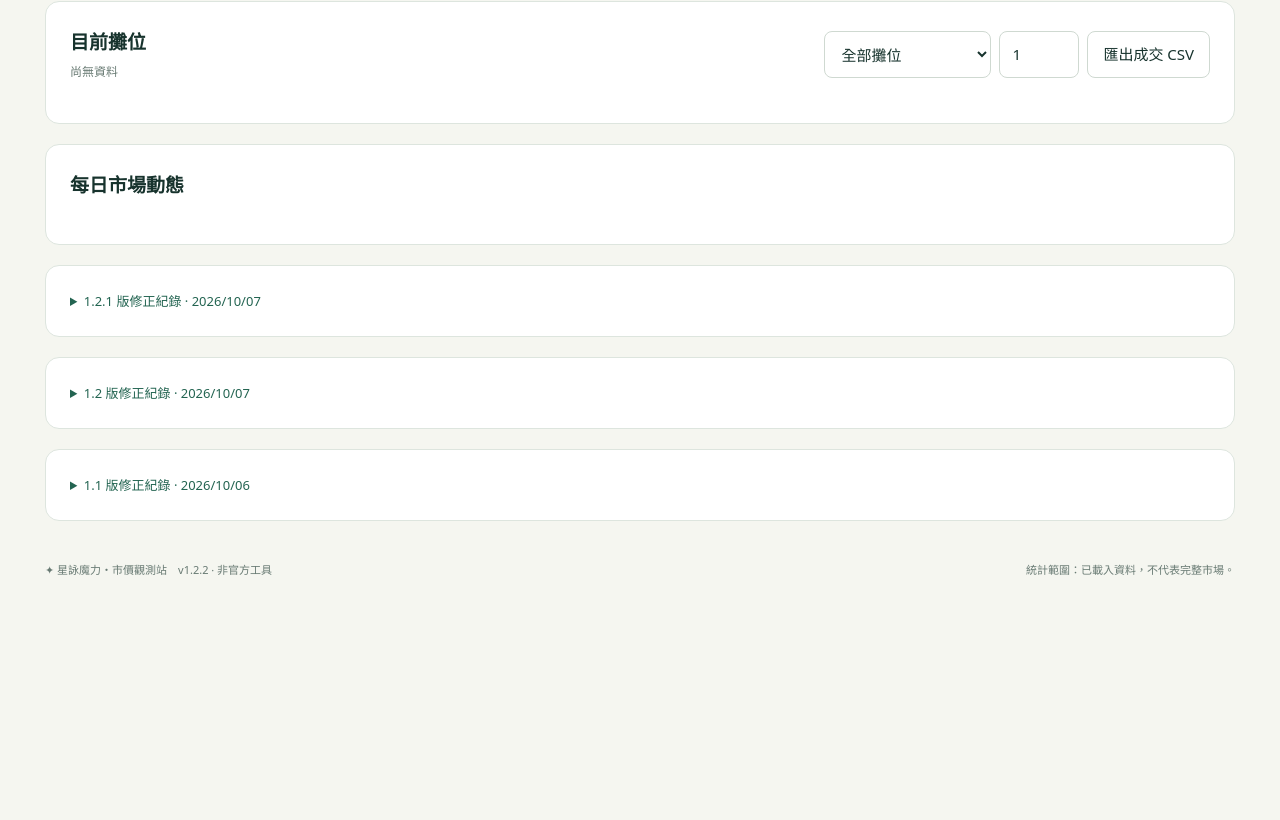
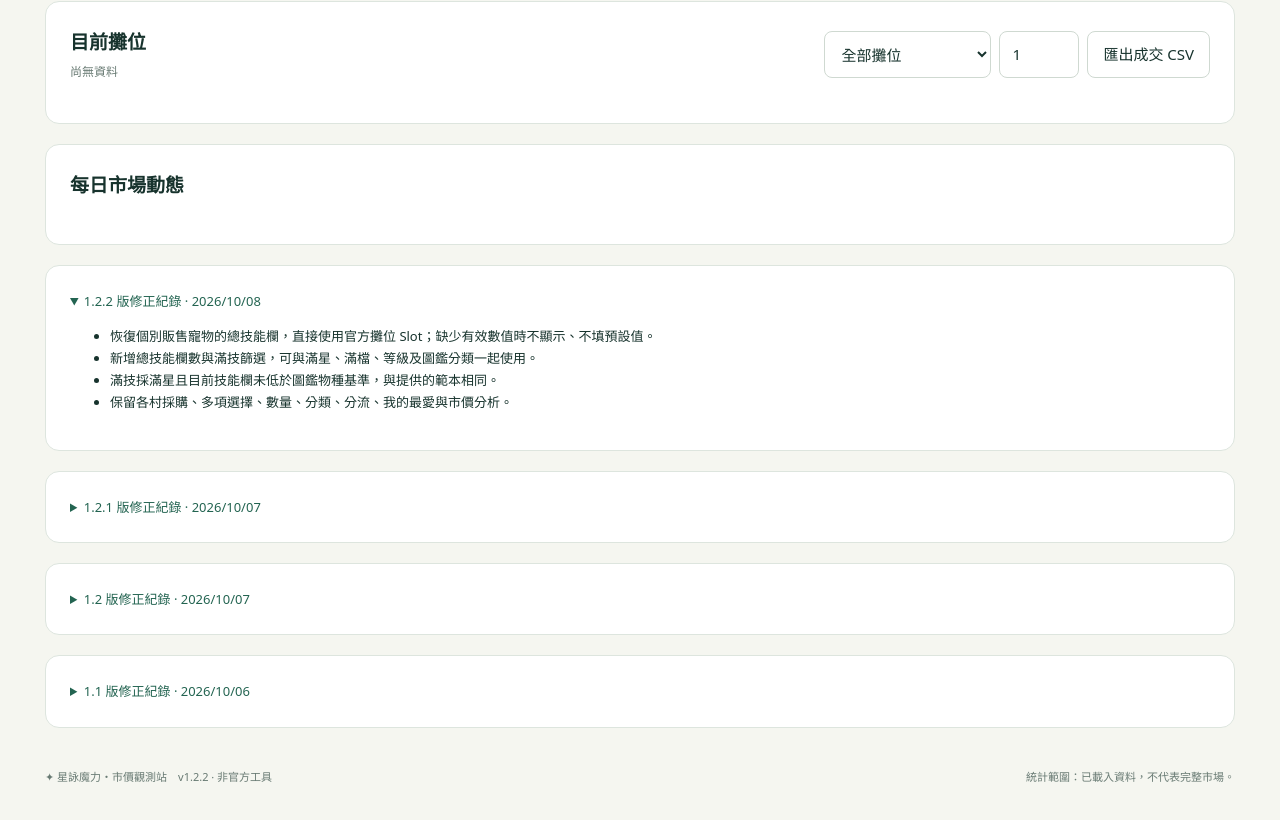
Before and after one commit to eu0627-glitch/starcg-market-live, a website: page worker/page.html in a window 1280 px wide. Shown: the part 1724-2544 px from the top of the page. Before the commit the page ends 2364 px from the top, so only its background shows below. Drawn offline with Linux system fonts and the light colour scheme.

Commit message:
Show v1.2.2 skill-slot release notes on the public page

```diff
--- a/worker/page.html
+++ b/worker/page.html
@@ -42,7 +42,7 @@
 <p class="hint">攤位查詢時間會顯示在結果旁；需要最新資料時，重新按「搜尋全部商品並規劃路線」。</p></div></section>
 <section id="data" class="panel" hidden><div class="card"><h2>手動匯入與備份</h2><p class="muted">匯入自己保存的掛價或成交紀錄，用於查詢與價格統計。此功能不會連接攤主帳號，也不會自動追蹤商品售出。資料保存在目前瀏覽器，不同裝置不會自動同步，可匯出備份再匯入。</p><div id="datacount" class="notice ok"></div><div class="tools"><button id="backup">下載 JSON 備份</button><button id="importfile">匯入 JSON／CSV</button><input id="file" type="file" accept=".json,.csv" hidden><button id="cleardata" class="danger">清除本機資料</button></div>
 <details open><summary>匯入格式與欄位</summary><p class="hint">每筆資料的 price 是每件單價、quantity 是件數。CSV 使用下列英文欄名；JSON 使用相同欄位的物件陣列。status 分別填 sold（已成交）或 listing（販售中）。</p><code>name,variant,type,currency,price,quantity,server,date,status,stall,coords</code><p class="hint">type 填 item 或 pet；currency 填魔幣或魔晶；server 填 S1、S2 或 S3。成交 date 必填含時區的時間，例如 2026-10-05T20:00:00+08:00。寵物能力與特殊規格填 variant；官方同名成交不提供相同能力價格比較；無規格填空白。每筆價格與數量需大於零。</p><textarea id="paste" class="importarea" aria-label="貼上匯入資料" placeholder="在這裡貼上 JSON 陣列或 CSV 資料"></textarea><div class="tools"><button id="importpaste" class="primary">驗證並匯入</button><button id="template">下載空白 CSV 範本</button></div><p class="hint">匯入會取代本機全部查價資料，不會把備份重複加入成交統計。</p></details></div><div class="card"><h2>資料來源與統計方式</h2><p class="hint">官方攤位與歷史成交均使用官方查詢來源。成交單價採買方支付金額；官方成交未附分流，因此成交統計採全分流同名商品。匯入資料的正確性取決於原始資料。缺少資料不等於沒有成交。</p><div class="tools"><a href="https://member.starcg.net/marketrecord.php?lang=zh" target="_blank" rel="noopener">官方歷史成交 ↗</a><a href="https://member.starcg.net/market.php?lang=zh" target="_blank" rel="noopener">官方攤位 ↗</a></div><p class="hint" style="margin-top:16px">均價＝成交總金額 ÷ 成交總件數。中位數與百分位以每筆成交單價計算。不同幣別、名稱、規格分開統計；官方掛價的堆疊計價方式待確認，不混入每件價格統計；歷史紀錄未包含分流時不套用特定分流篩選。</p></div></section>
-<details class="card" id="release-notes"><summary>1.2.1 版修正紀錄 · 2026/10/07</summary><ul><li>懸賞改為點選即加入、再次點選取消，數量統一在已選清單調整。</li><li>村莊物資可一次選多項、跨村保留，顯示各商店魔幣售價。</li><li>玩家攤位商品可按裝備分類、寵物種族或道具／材料快速選取。</li><li>合併已選商品視圖，保留清單與數量；移除重複加入步驟及路線範例入口。</li></ul></details><details class="card"><summary>1.2 版修正紀錄 · 2026/10/07</summary><ul><li>搜尋種類改為「不限／裝備／道具／寵物」，裝備與寵物各自顯示對應選單，切換時清除不適用的分類條件。</li><li>新增裝備分類、級別與名稱選單；依官方裝備分類判斷，道具查詢排除已收錄的裝備。</li><li>新增寵物種族、卡等與名稱選單，分類依官方圖鑑；未收錄的寵物仍可輸入名稱搜尋。</li><li>分類查詢只比較目前攤位；選定商品名稱後才查歷史成交，避免不同商品的價格混在一起。</li><li>補上伊爾村、奇利村的商品清單，目前可選六個村莊。</li><li>移除重複的「自訂採購商品」，保留多項勾選與數量設定；「村莊領取清單」改為「村莊採購清單」。</li><li>合併村莊物資的重複說明，簡化採購介面。</li><li>改善部分資料及查詢失敗的提示，不將未完整取得的攤位結果當成完整市場或沒有販售。</li></ul></details><details class="card"><summary>1.1 版修正紀錄 · 2026/10/06</summary><ul><li>各村物資改為「村莊 → 物資」連動下拉選單，可填數量、累積多項清單、修改數量與移除項目。</li><li>依遊戲截圖補齊聖拉魯卡村、維諾亞村、亞留特村及加納村的商品完整名稱與商店售價；補上芝麻及湯圓豆沙。</li><li>查價與玩家攤位採購可選擇一次搜尋全部分流，或單一分流 S1／S2／S3。</li><li>全部分流採購方案依分流與幣別分開計算，避免合併不同分流的庫存。</li><li>修正寵物技能欄誤用圖鑑數值的問題，停止顯示未核實的欄數，移除技能欄數篩選與下拉選單。</li><li>簡化村莊物資操作說明，移除不必要的開發與資料解析文字。</li></ul></details><footer><span>✦ 星詠魔力・市價觀測站　v1.2.2 · 非官方工具</span><span>統計範圍：已載入資料，不代表完整市場。</span></footer></main><div id="toast" role="status" hidden></div>
+<details class="card" id="release-notes" open><summary>1.2.2 版修正紀錄 · 2026/10/08</summary><ul><li>恢復個別販售寵物的總技能欄，直接使用官方攤位 Slot；缺少有效數值時不顯示、不填預設值。</li><li>新增總技能欄數與滿技篩選，可與滿星、滿檔、等級及圖鑑分類一起使用。</li><li>滿技採滿星且目前技能欄未低於圖鑑物種基準，與提供的範本相同。</li><li>保留各村採購、多項選擇、數量、分類、分流、我的最愛與市價分析。</li></ul></details><details class="card"><summary>1.2.1 版修正紀錄 · 2026/10/07</summary><ul><li>懸賞改為點選即加入、再次點選取消，數量統一在已選清單調整。</li><li>村莊物資可一次選多項、跨村保留，顯示各商店魔幣售價。</li><li>玩家攤位商品可按裝備分類、寵物種族或道具／材料快速選取。</li><li>合併已選商品視圖，保留清單與數量；移除重複加入步驟及路線範例入口。</li></ul></details><details class="card"><summary>1.2 版修正紀錄 · 2026/10/07</summary><ul><li>搜尋種類改為「不限／裝備／道具／寵物」，裝備與寵物各自顯示對應選單，切換時清除不適用的分類條件。</li><li>新增裝備分類、級別與名稱選單；依官方裝備分類判斷，道具查詢排除已收錄的裝備。</li><li>新增寵物種族、卡等與名稱選單，分類依官方圖鑑；未收錄的寵物仍可輸入名稱搜尋。</li><li>分類查詢只比較目前攤位；選定商品名稱後才查歷史成交，避免不同商品的價格混在一起。</li><li>補上伊爾村、奇利村的商品清單，目前可選六個村莊。</li><li>移除重複的「自訂採購商品」，保留多項勾選與數量設定；「村莊領取清單」改為「村莊採購清單」。</li><li>合併村莊物資的重複說明，簡化採購介面。</li><li>改善部分資料及查詢失敗的提示，不將未完整取得的攤位結果當成完整市場或沒有販售。</li></ul></details><details class="card"><summary>1.1 版修正紀錄 · 2026/10/06</summary><ul><li>各村物資改為「村莊 → 物資」連動下拉選單，可填數量、累積多項清單、修改數量與移除項目。</li><li>依遊戲截圖補齊聖拉魯卡村、維諾亞村、亞留特村及加納村的商品完整名稱與商店售價；補上芝麻及湯圓豆沙。</li><li>查價與玩家攤位採購可選擇一次搜尋全部分流，或單一分流 S1／S2／S3。</li><li>全部分流採購方案依分流與幣別分開計算，避免合併不同分流的庫存。</li><li>修正寵物技能欄誤用圖鑑數值的問題，停止顯示未核實的欄數，移除技能欄數篩選與下拉選單。</li><li>簡化村莊物資操作說明，移除不必要的開發與資料解析文字。</li></ul></details><footer><span>✦ 星詠魔力・市價觀測站　v1.2.2 · 非官方工具</span><span>統計範圍：已載入資料，不代表完整市場。</span></footer></main><div id="toast" role="status" hidden></div>
 <script>
 /*__PLANNER__*/
 /*__CATALOG__*/
```
